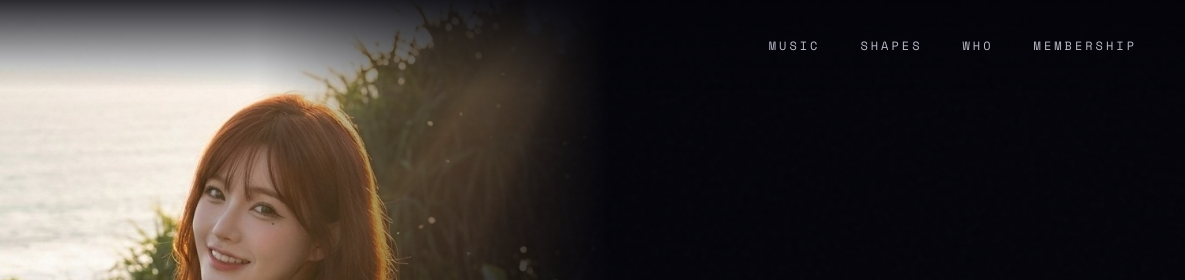
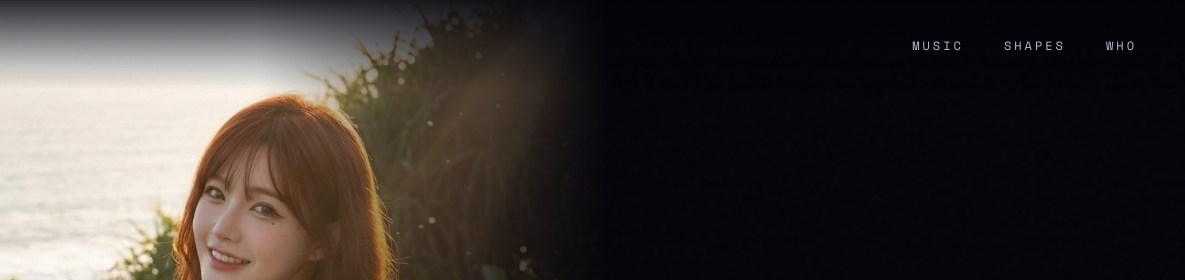
Before and after one commit to asilverwolf/rakuen-rr, a plain HTML site: page irene.html in a window 1280 px wide. Shown: the top 280 px of the page, 95-1280 px from the left. Drawn offline with nearby package versions, Linux system fonts and the light colour scheme.

Commit message:
官網拿掉 LS 購買／會員（Aida 11/23「拿掉吧」）: irene.html

```diff
--- a/irene.html
+++ b/irene.html
@@ -148,7 +148,6 @@
     <a href="what-we-do.html">Music</a>
     <a href="shapes.html">Shapes</a>
     <a href="index.html#who">Who</a>
-    <a href="what-we-do.html#membership">Membership</a>
   </div>
 </nav>
 
```
